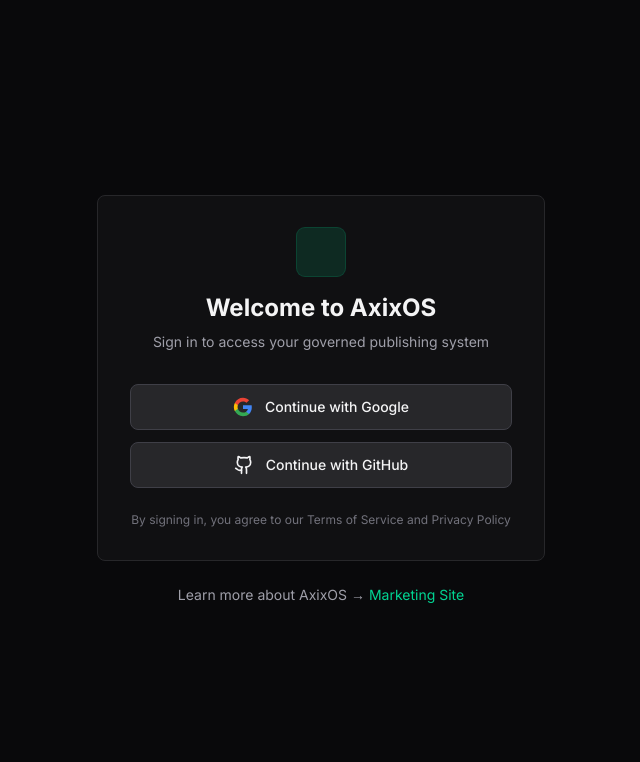
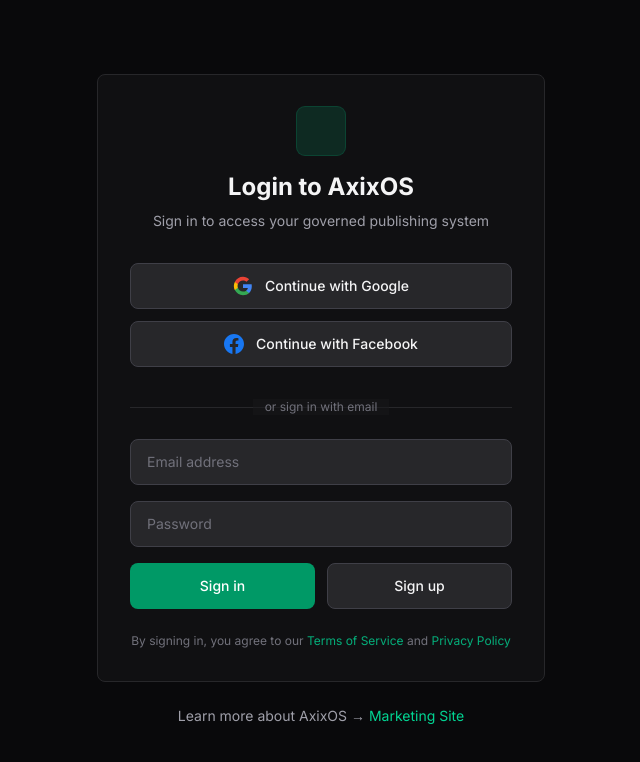
Before and after one commit to siparrott/pulse.onlinev1, a Next.js app: page /login in a window 1280 px wide. Shown: the top 762 px of the page, without its empty margins (319-959 px from the left). Built offline with nearby package versions, Linux system fonts and the light colour scheme; no server answers.

Commit message:
Revamp login: Google, Facebook OAuth + email sign-in/sign-up

```diff
--- a/src/app/login/page.tsx
+++ b/src/app/login/page.tsx
@@ -1,62 +1,92 @@
 'use client'
 
-import { createBrowserClient } from '@supabase/ssr'
-import { Github } from 'lucide-react'
-import { useEffect, useState } from 'react'
+import { useState } from 'react'
+import { createClient } from '@/lib/supabase/client'
 import { useRouter } from 'next/navigation'
 
-const SUPABASE_URL = process.env.NEXT_PUBLIC_SUPABASE_URL
-
 export default function LoginPage() {
-  const [error, setError] = useState<string | null>(null)
+  const supabase = createClient()
   const router = useRouter()
 
-  // On mount, check if tokens are in the URL hash (implicit OAuth flow)
-  useEffect(() => {
-    const hash = window.location.hash
-    if (!hash || !hash.includes('access_token')) return
+  const [email, setEmail] = useState('')
+  const [password, setPassword] = useState('')
+  const [loading, setLoading] = useState(false)
+  const [error, setError] = useState<string | null>(null)
 
-    const url = process.env.NEXT_PUBLIC_SUPABASE_URL
-    const key = process.env.NEXT_PUBLIC_SUPABASE_ANON_KEY
+  const siteUrl = process.env.NEXT_PUBLIC_SITE_URL || 'http://localhost:3000'
 
-    if (!url || !key) {
-      setError(`Missing env vars: URL=${!!url}, KEY=${!!key}`)
+  async function signInWithGoogle() {
+    setLoading(true)
+    setError(null)
+
+    const { error } = await supabase.auth.signInWithOAuth({
+      provider: 'google',
+      options: {
+        redirectTo: `${siteUrl}/auth/callback`,
+      },
+    })
+
+    if (error) {
+      setError(error.message)
+      setLoading(false)
+    }
+  }
+
+  async function signInWithFacebook() {
+    setLoading(true)
+    setError(null)
+
+    const { error } = await supabase.auth.signInWithOAuth({
+      provider: 'facebook',
+      options: {
+        redirectTo: `${siteUrl}/auth/callback`,
+      },
+    })
+
+    if (error) {
+      setError(error.message)
+      setLoading(false)
+    }
+  }
+
+  async function signInWithEmail(e: React.FormEvent) {
+    e.preventDefault()
+    setLoading(true)
+    setError(null)
+
+    const { error } = await supabase.auth.signInWithPassword({
+      email,
+      password,
+    })
+
+    if (error) {
+      setError(error.message)
+      setLoading(false)
       return
     }
 
-    // Diagnostic: show key length and first/last chars to verify correctness
-    console.log('SUPABASE_URL:', url)
-    console.log('ANON_KEY length:', key.length, 'starts:', key.substring(0, 10), 'ends:', key.substring(key.length - 6))
-    console.log('KEY has whitespace/newlines:', /\s/.test(key))
+    router.push('/dashboard')
+    router.refresh()
+  }
 
-    const params = new URLSearchParams(hash.substring(1))
-    const accessToken = params.get('access_token')
-    const refreshToken = params.get('refresh_token')
+  async function signUpWithEmail(e: React.FormEvent) {
+    e.preventDefault()
+    setLoading(true)
+    setError(null)
 
-    if (!accessToken || !refreshToken) {
-      setError(`Missing tokens: access=${!!accessToken}, refresh=${!!refreshToken}`)
+    const { error } = await supabase.auth.signUp({
+      email,
+      password,
+    })
+
+    if (error) {
+      setError(error.message)
+      setLoading(false)
       return
     }
 
-    // Trim any accidental whitespace from env vars
-    const supabase = createBrowserClient(url.trim(), key.trim())
-
-    supabase.auth.setSession({ access_token: accessToken, refresh_token: refreshToken })
-      .then(({ error: sessionError }) => {
-        if (sessionError) {
-          setError(`${sessionError.message} | URL: ${url?.substring(0, 20)}... | KEY ends: ${key?.substring(key.length - 6)} | KEY len: ${key?.length}`)
-        } else {
-          // Clear hash and redirect
-          window.location.hash = ''
-          router.push('/dashboard')
-        }
-      })
-  }, [router])
-
-  const handleOAuthLogin = (provider: 'github' | 'google') => {
-    const redirectTo = `${window.location.origin}/login`
-    const url = `${SUPABASE_URL}/auth/v1/authorize?provider=${provider}&redirect_to=${encodeURIComponent(redirectTo)}`
-    window.location.href = url
+    router.push('/dashboard')
+    router.refresh()
   }
 
   return (
@@ -66,22 +96,18 @@ export default function LoginPage() {
           {/* Logo/Header */}
           <div className="mb-8 text-center">
             <div className="mx-auto mb-4 h-12 w-12 rounded-lg bg-emerald-500/15 ring-1 ring-emerald-500/30" />
-            <h1 className="text-2xl font-bold text-zinc-100">Welcome to AxixOS</h1>
+            <h1 className="text-2xl font-bold text-zinc-100">Login to AxixOS</h1>
             <p className="mt-2 text-sm text-zinc-400">
               Sign in to access your governed publishing system
             </p>
           </div>
 
           {/* OAuth Buttons */}
-          <div className="space-y-3">
-            {error && (
-              <div className="rounded-lg border border-red-800 bg-red-900/30 p-3 text-sm text-red-300">
-                {error}
-              </div>
-            )}
+          <div className="space-y-3 mb-8">
             <button
-              onClick={() => handleOAuthLogin('google')}
-              className="flex w-full items-center justify-center gap-3 rounded-lg border border-zinc-700 bg-zinc-800 px-4 py-3 text-sm font-medium text-zinc-100 transition hover:bg-zinc-700"
+              onClick={signInWithGoogle}
+              disabled={loading}
+              className="flex w-full items-center justify-center gap-3 rounded-lg border border-zinc-700 bg-zinc-800 px-4 py-3 text-sm font-medium text-zinc-100 transition hover:bg-zinc-700 disabled:opacity-50"
             >
               <svg className="h-5 w-5" viewBox="0 0 24 24">
                 <path fill="#4285F4" d="M22.56 12.25c0-.78-.07-1.53-.2-2.25H12v4.26h5.92a5.06 5.06 0 0 1-2.2 3.32v2.77h3.57c2.08-1.92 3.28-4.74 3.28-8.1z" />
@@ -93,17 +119,80 @@ export default function LoginPage() {
             </button>
 
             <button
-              onClick={() => handleOAuthLogin('github')}
-              className="flex w-full items-center justify-center gap-3 rounded-lg border border-zinc-700 bg-zinc-800 px-4 py-3 text-sm font-medium text-zinc-100 transition hover:bg-zinc-700"
+              onClick={signInWithFacebook}
+              disabled={loading}
+              className="flex w-full items-center justify-center gap-3 rounded-lg border border-zinc-700 bg-zinc-800 px-4 py-3 text-sm font-medium text-zinc-100 transition hover:bg-zinc-700 disabled:opacity-50"
             >
-              <Github className="h-5 w-5" />
-              Continue with GitHub
+              <svg className="h-5 w-5" viewBox="0 0 24 24" fill="#1877F2">
+                <path d="M24 12.073c0-6.627-5.373-12-12-12s-12 5.373-12 12c0 5.99 4.388 10.954 10.125 11.854v-8.385H7.078v-3.47h3.047V9.43c0-3.007 1.792-4.669 4.533-4.669 1.312 0 2.686.235 2.686.235v2.953H15.83c-1.491 0-1.956.925-1.956 1.874v2.25h3.328l-.532 3.47h-2.796v8.385C19.612 23.027 24 18.062 24 12.073z" />
+              </svg>
+              Continue with Facebook
             </button>
           </div>
 
+          {/* Divider */}
+          <div className="relative mb-6">
+            <div className="absolute inset-0 flex items-center">
+              <div className="w-full border-t border-zinc-800" />
+            </div>
+            <div className="relative flex justify-center text-xs">
+              <span className="bg-zinc-900/50 px-3 text-zinc-500">or sign in with email</span>
+            </div>
+          </div>
+
+          {/* Email Form */}
+          <form onSubmit={signInWithEmail} className="space-y-4">
+            <input
+              type="email"
+              placeholder="Email address"
+              value={email}
+              onChange={(e) => setEmail(e.target.value)}
+              className="w-full rounded-lg border border-zinc-700 bg-zinc-800 px-4 py-3 text-sm text-zinc-100 placeholder-zinc-500 outline-none transition focus:border-emerald-500/50 focus:ring-1 focus:ring-emerald-500/30"
+              required
+            />
+
+            <input
+              type="password"
+              placeholder="Password"
+              value={password}
+              onChange={(e) => setPassword(e.target.value)}
+              className="w-full rounded-lg border border-zinc-700 bg-zinc-800 px-4 py-3 text-sm text-zinc-100 placeholder-zinc-500 outline-none transition focus:border-emerald-500/50 focus:ring-1 focus:ring-emerald-500/30"
+              required
+            />
+
+            <div className="grid grid-cols-2 gap-3">
+              <button
+                type="submit"
+                disabled={loading}
+                className="rounded-lg bg-emerald-600 px-4 py-3 text-sm font-medium text-white transition hover:bg-emerald-500 disabled:opacity-50"
+              >
+                Sign in
+              </button>
+
+              <button
+                type="button"
+                onClick={signUpWithEmail}
+                disabled={loading}
+                className="rounded-lg border border-zinc-700 bg-zinc-800 px-4 py-3 text-sm font-medium text-zinc-100 transition hover:bg-zinc-700 disabled:opacity-50"
+              >
+                Sign up
+              </button>
+            </div>
+          </form>
+
+          {/* Error */}
+          {error && (
+            <div className="mt-4 rounded-lg border border-red-800 bg-red-900/30 p-3 text-sm text-red-300">
+              {error}
+            </div>
+          )}
+
           {/* Footer */}
           <p className="mt-6 text-center text-xs text-zinc-500">
-            By signing in, you agree to our Terms of Service and Privacy Policy
+            By signing in, you agree to our{' '}
+            <a href="/terms" className="text-emerald-400/80 hover:text-emerald-300">Terms of Service</a>
+            {' '}and{' '}
+            <a href="/privacy" className="text-emerald-400/80 hover:text-emerald-300">Privacy Policy</a>
           </p>
         </div>
 
```
